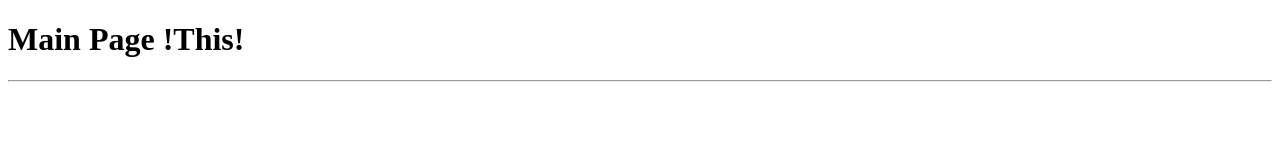
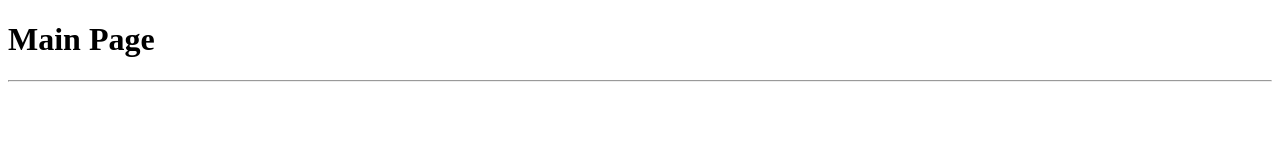
Before and after one commit to ToBinio/Main_Page, a website: page client/public/index.html in a window 1280 px wide. Drawn offline with Linux system fonts and the light colour scheme.

Commit message:
Test Push

```diff
--- a/client/public/index.html
+++ b/client/public/index.html
@@ -5,7 +5,7 @@
     <title>MainPage</title>
 </head>
 <body>
-<h1>Main Page !This!</h1>
+<h1>Main Page</h1>
 <hr>
 <script src="../src/index.js"></script>
 </body>
```
